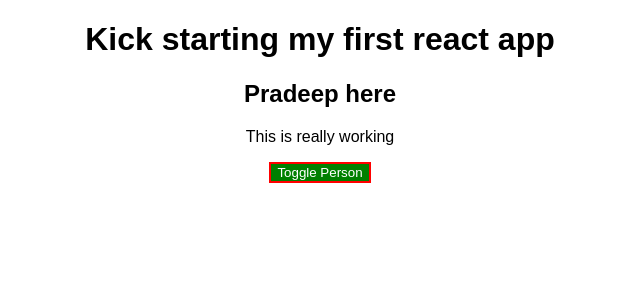
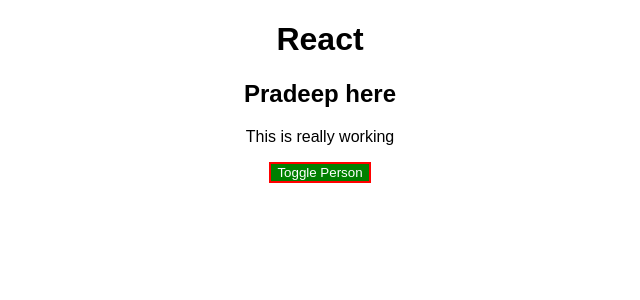
Before and after one commit to pradee065/React-Course, a React (Create React App) app: page / in a window 1280 px wide. Shown: the top 300 px of the page, without its empty margins (320-960 px from the left). Built offline with nearby package versions, Linux system fonts and the light colour scheme.

Commit message:
Adding my git course so far

```diff
--- a/src/App.js
+++ b/src/App.js
@@ -135,7 +135,7 @@
     return (
       <StyleRoot>
       <div className="App">
-       <h1>Kick starting my first react app</h1>
+    <h1>{this.props.title}</h1>
        <h2>Pradeep here</h2>
        {/* <button onClick={() => this.switchHandlerName('Pradeep B G!!!!!')}>Switch Name</button> */}
        {/* 2nd way of passing value to function.
--- a/src/index.js
+++ b/src/index.js
@@ -4,5 +4,5 @@
 import App from './App';
 import registerServiceWorker from './registerServiceWorker';
 
-ReactDOM.render(<App />, document.getElementById('root'));
+ReactDOM.render(<App title="React"/>, document.getElementById('root'));
 registerServiceWorker();
```
